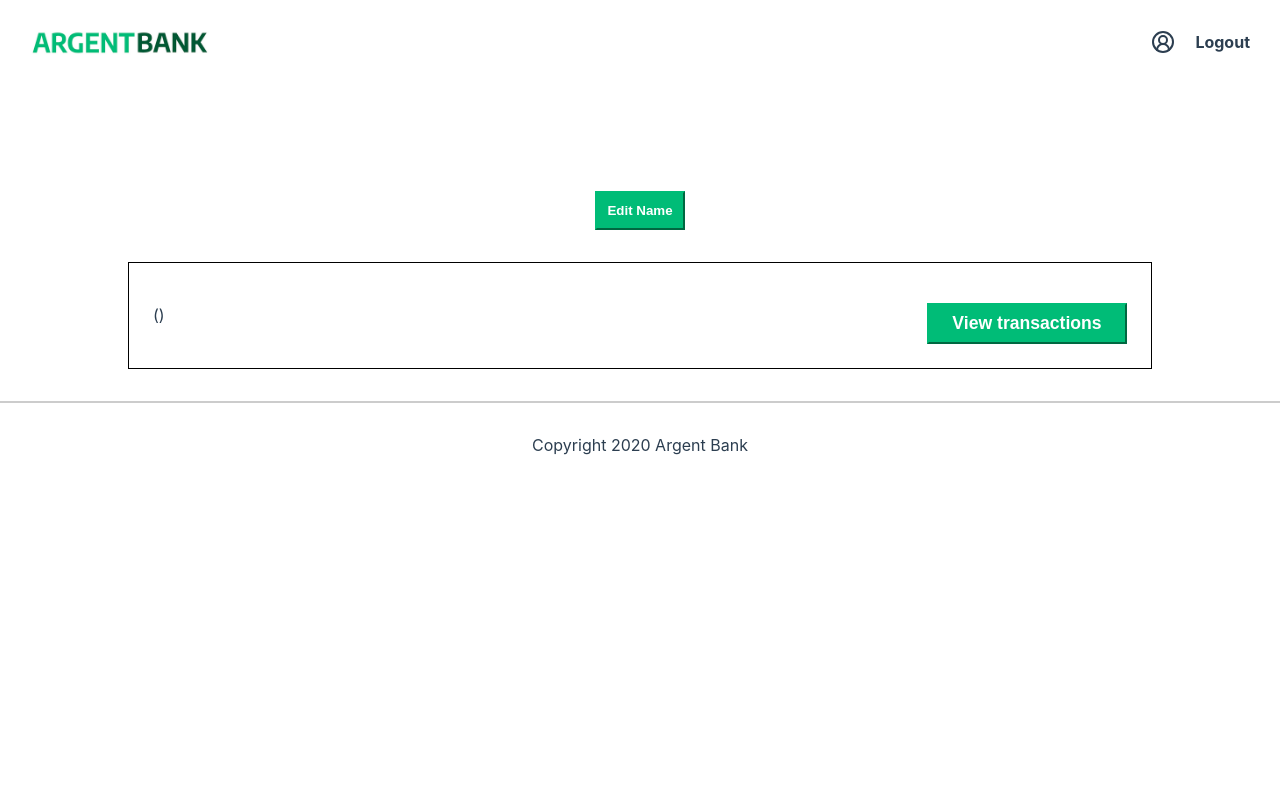
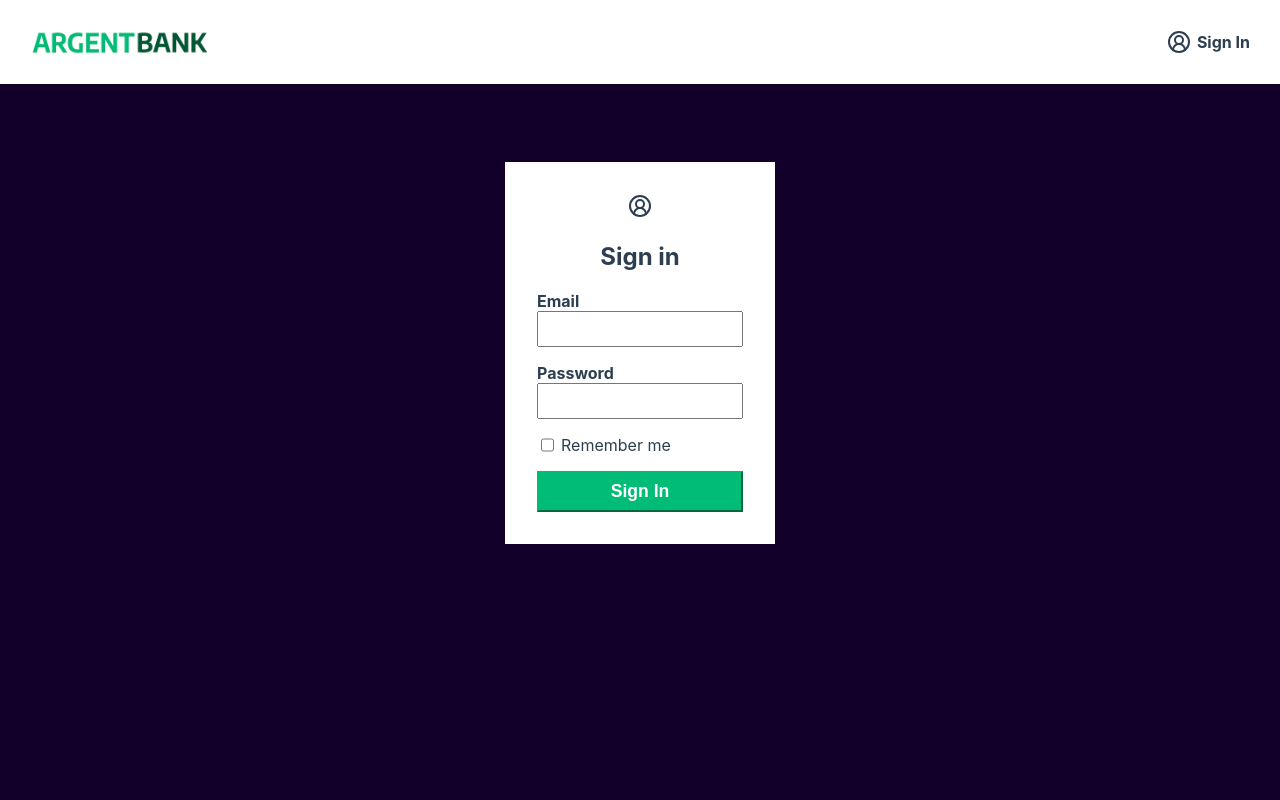
Before and after one commit to Mystekerinos/p13, a React (Create React App) app in the folder client/: page /login in a window 1280 px wide. Before the commit this address led to /profile. Shown: the top 800 px of the page. Built offline with nearby package versions, Linux system fonts and the light colour scheme; no server answers; sample sign-in values are in the browser's storage.

Commit message:
fix-update-redux-selector-in-profilepage-component

```diff
--- a/client/src/api/ApiService.js
+++ b/client/src/api/ApiService.js
@@ -10,6 +10,7 @@ export const loginUser = async (email, password) => {
       }
     );
     const jwtToken = response.data.body.token;
+    console.log("Token received from loginUser:", jwtToken);
     return { success: true, token: jwtToken };
   } catch (error) {
     console.error("Error logging in:", error);
@@ -76,21 +77,3 @@ export const updateUserProfile = async (jwtToken, updatedProfile) => {
     console.error("Error updating user profile:", error);
   }
 };
-export const logoutUser = async (jwtToken) => {
-  try {
-    // Effectuer une requête HTTP pour déconnecter l'utilisateur
-    const response = await axios.post(
-      "http://localhost:3001/api/v1/user/logout",
-      {},
-      {
-        headers: {
-          Authorization: `Bearer ${jwtToken}`,
-        },
-      }
-    );
-    return response.data;
-  } catch (error) {
-    console.error("Error logging out:", error);
-    throw new Error("Une erreur s'est produite lors de la déconnexion.");
-  }
-};
--- a/client/src/components/navBar/NavBar.jsx
+++ b/client/src/components/navBar/NavBar.jsx
@@ -1,14 +1,20 @@
 import React from "react";
-import { Link } from "react-router-dom";
+import { Link, useNavigate } from "react-router-dom";
 import argentBankLogo from "../../assets/images/argentBankLogo.png";
+import { useSelector, useDispatch } from "react-redux";
 import { CircleUserRound } from "lucide-react";
+import { logoutUser } from "../../store/reducers/authReducer";
 import "../../assets/css/navBar.css";
 
 const Navbar = ({ displayName }) => {
-  const isLoggedIn = localStorage.getItem("jwtToken") !== null;
+  const token = useSelector((state) => state.user.token);
+  const dispatch = useDispatch();
+  const navigate = useNavigate(); // Hook pour la navigation
 
   const handleLogout = () => {
-    localStorage.removeItem("jwtToken");
+    dispatch(logoutUser());
+    // Redirection vers la page de login après la déconnexion
+    navigate("/login");
   };
 
   return (
@@ -22,16 +28,16 @@ const Navbar = ({ displayName }) => {
         <h1 className="sr-only">Argent Bank</h1>
       </Link>
       <div className="nav-item">
-        {isLoggedIn ? (
+        {token !== null ? (
           <>
             <div className="main-nav-item">
               <CircleUserRound />
               <i className="fa fa-user-circle"></i>
               {displayName}
             </div>
-            <Link className="main-nav-item" to="/login" onClick={handleLogout}>
+            <div className="main-nav-item" onClick={handleLogout}>
               <div className="main-nav-link">Logout</div>
-            </Link>
+            </div>
           </>
         ) : (
           <Link className="main-nav-item" to="/login">
--- a/client/src/pages/login/Login.jsx
+++ b/client/src/pages/login/Login.jsx
@@ -1,45 +1,45 @@
-import React, { useState, useEffect, useRef } from "react";
+import React, { useState, useEffect } from "react";
 import { useNavigate } from "react-router-dom";
 import { CircleUserRound } from "lucide-react";
-import { loginUser } from "../../api/ApiService"; // Import de la fonction loginUser depuis le fichier userApi.js
+import { useDispatch, useSelector } from "react-redux";
+import { loginUser } from "../../api/ApiService";
 import Navbar from "../../components/navBar/NavBar";
 import Footer from "../../components/footer/Footer";
 import "../../assets/css/login.css";
+import { authenticateUser } from "../../store/actions/userActions";
 
 const Login = () => {
   const [email, setEmail] = useState("");
   const [password, setPassword] = useState("");
   const [rememberMe, setRememberMe] = useState(false);
   const [customError, setCustomError] = useState("");
-  const [isSubmitting, setIsSubmitting] = useState(false); // Nouvel état pour gérer la soumission en cours
+  const [isSubmitting, setIsSubmitting] = useState(false);
 
   const navigate = useNavigate();
-  const isMounted = useRef(true); // Utilisation de useRef pour suivre le montage du composant
+  const dispatch = useDispatch(); // Obtention de la fonction dispatch
 
   const handleEmailChange = (event) => setEmail(event.target.value);
   const handlePasswordChange = (event) => setPassword(event.target.value);
   const handleRememberMeChange = (event) => setRememberMe(event.target.checked);
 
+  const loginState = useSelector((state) => state.user); // Sélection de l'état de connexion depuis Redux
+  console.log("Token after authentication:", loginState.token); // Ajout du log
   const handleSubmit = async (event) => {
     event.preventDefault();
 
-    // Vérifie si une soumission est déjà en cours
     if (isSubmitting) {
       return;
     }
 
-    setIsSubmitting(true); // Définit l'état de la soumission en cours sur true
+    setIsSubmitting(true);
 
-    console.log("Form submitted");
     try {
+      console.log("Submitting form..."); // Ajout du log
       const response = await loginUser(email, password);
       console.log("Login API response:", response);
-      console.log("response.success", response.success);
       if (response.success) {
-        console.log(response.token);
-        window.localStorage.setItem("jwtToken", response.token);
-        console.log("User logged in");
-        navigate("/profile");
+        // Dispatch de l'action Redux pour authentifier l'utilisateur
+        dispatch(authenticateUser({ email, password }));
       } else {
         setCustomError(response.message);
       }
@@ -47,32 +47,17 @@ const Login = () => {
       console.error("Erreur lors de la connexion :", error);
       setCustomError("Une erreur s'est produite lors de la connexion.");
     } finally {
-      setIsSubmitting(false); // Réinitialise l'état de la soumission en cours
+      setIsSubmitting(false);
     }
   };
-  console.log("localStorage", localStorage);
+
+  // Utilisation de useEffect pour effectuer des actions après la connexion réussie
   useEffect(() => {
-    if (localStorage.getItem("rememberMe") === "true") {
-      const storedEmail = localStorage.getItem("email");
-      const storedPassword = localStorage.getItem("password");
-      if (storedEmail) setEmail(storedEmail);
-      if (storedPassword) setPassword(storedPassword);
-      setRememberMe(false);
+    if (loginState.token) {
+      navigate("/profile");
+      console.log("Navigating to profile page...");
     }
-    console.log(
-      "localStorage.getItem(jwtToken)",
-      localStorage.getItem("jwtToken")
-    );
-    if (localStorage.getItem("jwtToken")) {
-      console.log("User logged in from local storage");
-      navigate("/profile");
-    }
-
-    // Nettoyage du composant lorsqu'il est démonté
-    return () => {
-      isMounted.current = false;
-    };
-  }, []);
+  }, [loginState.token, navigate]);
 
   return (
     <>
@@ -124,9 +109,11 @@ const Login = () => {
               className="signin-button"
               disabled={isSubmitting}
             >
-              {" "}
-              {/* Désactive le bouton lors de la soumission du formulaire */}
-              Sign In
+              {isSubmitting ? (
+                <div className="login_wrapper_form_spinner"></div>
+              ) : (
+                "Sign In"
+              )}
             </button>
           </form>
         </section>
--- a/client/src/pages/profilePage/ProfilePage.jsx
+++ b/client/src/pages/profilePage/ProfilePage.jsx
@@ -4,7 +4,6 @@ import { useNavigate } from "react-router-dom";
 import {
   fetchUserProfile,
   updateUserProfile,
-  logoutUser,
 } from "../../store/actions/userActions";
 import Account from "../../components/account/Account";
 import EditName from "../../components/editName/EditName";
@@ -12,8 +11,9 @@ import Footer from "../../components/footer/Footer";
 import Navbar from "../../components/navBar/NavBar";
 
 const ProfilePage = () => {
-  const profile = useSelector((state) => state.auth.profile);
-  const error = useSelector((state) => state.auth.error);
+  const profile = useSelector((state) => state.user.profile);
+  const error = useSelector((state) => state.user.error);
+  const token = useSelector((state) => state.user.token);
 
   const dispatch = useDispatch();
   const navigate = useNavigate();
@@ -27,12 +27,11 @@ const ProfilePage = () => {
 
   const handleNameUpdate = async (newName) => {
     try {
-      const jwtToken = localStorage.getItem("jwtToken");
       const updatedProfile = {
         firstName: newName.split(" ")[0],
         lastName: newName.split(" ")[1],
       };
-      dispatch(updateUserProfile({ token: jwtToken, updatedProfile }));
+      dispatch(updateUserProfile({ token: token, updatedProfile }));
       setDisplayName(newName);
     } catch (error) {
       console.error("Erreur lors de la mise à jour du nom :", error);
@@ -48,19 +47,9 @@ const ProfilePage = () => {
     }
   }, [dispatch, navigate]);
 
-  const handleLogout = () => {
-    dispatch(logoutUser());
-    localStorage.removeItem("jwtToken");
-    navigate("/login");
-  };
-
   return (
     <>
-      <Navbar
-        showLogout={true}
-        displayName={displayName}
-        onLogout={handleLogout}
-      />
+      <Navbar showLogout={true} displayName={displayName} />
       {error && <p className="error-message">Erreur : {error}</p>}
       <div className="MainProfile">
         <div className="header">
--- a/client/src/store/reducers/authReducer.js
+++ b/client/src/store/reducers/authReducer.js
@@ -6,21 +6,36 @@ const userSlice = createSlice({
   initialState: {
     profile: null,
     error: null,
-    isLoggedIn: false,
+    firstName: null,
+    lastName: null,
+    token: null,
   },
   reducers: {
     logoutUser: (state) => {
       state.profile = null;
-      state.isLoggedIn = false;
+      state.firstName = null;
+      state.lastName = null;
+      state.token = null;
     },
   },
   extraReducers: (builder) => {
     builder
       .addCase(fetchUserProfile.fulfilled, (state, action) => {
-        state.profile = action.payload;
+        state.token = action.payload.token;
+        console.log(
+          "Token updated in fetchUserProfile.fulfilled:",
+          state.token
+        );
       })
       .addCase(fetchUserProfile.rejected, (state, action) => {
         state.error = action.error.message;
+      })
+      .addCase(authenticateUser.fulfilled, (state, action) => {
+        state.token = action.payload.token;
+        console.log(
+          "Token updated in authenticateUser.fulfilled:",
+          state.token
+        );
       })
       .addCase(authenticateUser.rejected, (state, action) => {
         state.error = action.error.message;
--- a/client/src/store/store.js
+++ b/client/src/store/store.js
@@ -1,9 +1,9 @@
 import { configureStore } from "@reduxjs/toolkit";
-import authReducer from "./reducers/authReducer";
+import userReducer from "./reducers/authReducer";
 
 const store = configureStore({
   reducer: {
-    auth: authReducer,
+    user: userReducer,
   },
 });
 
```
Also changed, not shown: client/src/store/actions/userActions.js (+5 -19 lines).
